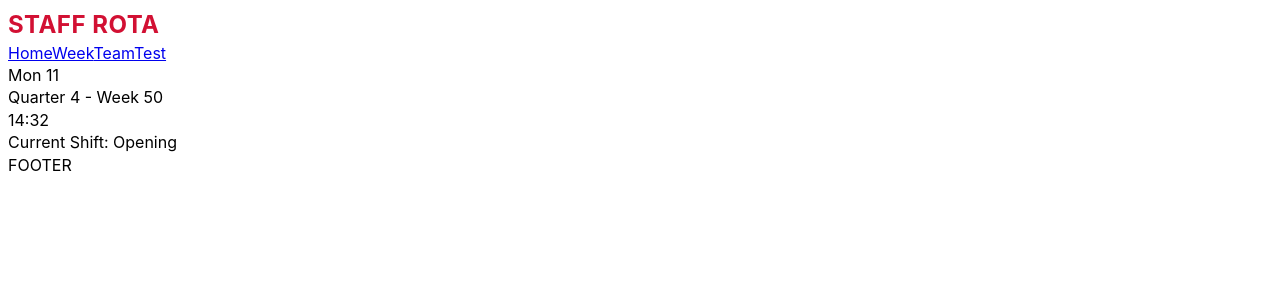
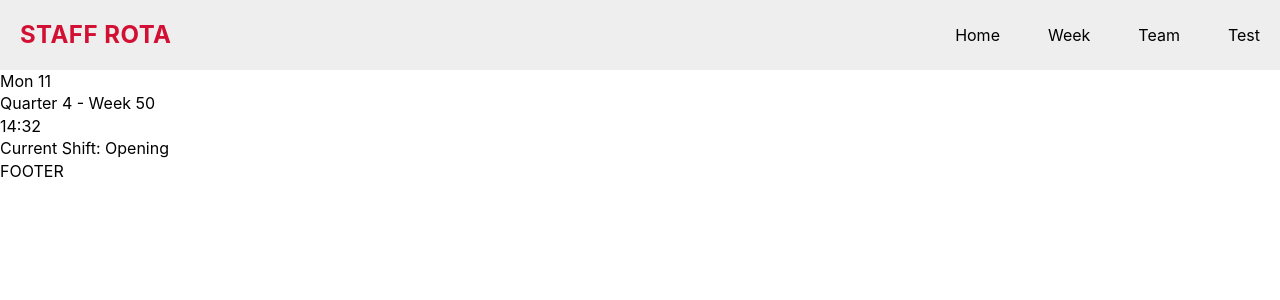
Before and after one commit to 2G2-99/staff_rota, a React (Vite) app: page / in a window 1280 px wide. Shown: the top 300 px of the page. Built offline with nearby package versions, Linux system fonts and the light colour scheme.

Commit message:
Styled Header component

```diff
--- a/src/Pages/Home.jsx
+++ b/src/Pages/Home.jsx
@@ -1,5 +1,3 @@
-import { TeamMember } from '../classes/team/teamMember';
-import Week from '../classes/weekly/week';
 import {
 	currentShift,
 	formattedDate,
@@ -21,50 +19,4 @@ function Home() {
 	);
 }
 
-// * Testing classes and methods
-const NextWeek = new Week(new Date(), 1);
-const Monday = NextWeek.days[0];
-
-const Me = new TeamMember(9, 1, 1999, 'Santiago', 'Gomez', 'sm');
-const Aranza = new TeamMember(17, 7, 1978, 'AranZaZu', 'Rodriguez', 'gm');
-const Anna = new TeamMember(23, 1, 2000, 'Anna', 'Dabby', 'crew');
-const Greta = new TeamMember(10, 5, 1994, 'greTa', 'KosCardY', 'crew');
-const Julian = new TeamMember(20, 1, 1999, 'juliAn', 'PEREZ', 'SM');
-const Jacob = new TeamMember(10, 5, 2001, 'Jacob', 'WRIGHT', 'crew');
-
-// me.setShift(Monday, '07:00', '16:00');
-// Aranza.setShift(Monday, '07:00', '16:00');
-// Anna.setShift(Monday, '07:00', '16:00');
-
-Monday.addShift(Me, '07:00', '16:00');
-Monday.addShift(Aranza, '07:00', '16:00');
-Monday.addShift(Greta, '07:00', '16:00');
-Monday.addShift(Anna, '16:00', '00:00');
-Monday.addShift(Julian, '15:00', '00:00');
-Monday.addShift(Jacob, '16:00', '00:00');
-
-console.log(Monday.shifts);
-console.log(Monday.calculateHoursOfDay());
-
-NextWeek.days[1].addShift(Me, '07:00', '16:00');
-NextWeek.days[1].addShift(Aranza, '07:00', '16:00');
-NextWeek.days[1].addShift(Greta, '07:00', '16:00');
-NextWeek.days[1].addShift(Anna, '16:00', '00:00');
-NextWeek.days[1].addShift(Julian, '15:00', '00:00');
-NextWeek.days[1].addShift(Jacob, '16:00', '00:00');
-
-NextWeek.days[1].peopleOnShift();
-console.log(NextWeek.days[1]);
-
-NextWeek.days[1].removeShift(Me);
-
-console.log(NextWeek.days[1].calculateHoursOfDay());
-console.log(NextWeek.days[1].shifts);
-
-NextWeek.days[1].peopleOnShift();
-console.log(NextWeek.days[1]);
-// * Testing classes and methods
-
 export default Home;
-
-// TODO: Implement a way to connect both TeamMember and Week classes.
--- a/src/Router/Root.jsx
+++ b/src/Router/Root.jsx
@@ -1,15 +1,24 @@
 import { Link, Outlet } from '@tanstack/react-router';
 import Header from '../components/Body/Header';
 import Footer from '../components/Body/Footer';
+import CustomLink from '../components/CustomLink';
 
 function Root() {
 	return (
 		<>
 			<Header siteTitle={'staff rota'}>
-				<Link to="/">Home</Link>
-				<Link to="/week">Week</Link>
-				<Link to="/team">Team</Link>
-				<Link to="/team/test">Test</Link>
+				<li>
+					<CustomLink to="/">Home</CustomLink>
+				</li>
+				<li>
+					<CustomLink to="/week">Week</CustomLink>
+				</li>
+				<li>
+					<CustomLink to="/team">Team</CustomLink>
+				</li>
+				<li>
+					<CustomLink to="/team/test">Test</CustomLink>
+				</li>
 			</Header>
 			<Outlet />
 			<Footer />
--- a/src/components/Body/Header.jsx
+++ b/src/components/Body/Header.jsx
@@ -1,10 +1,39 @@
+import { useState } from 'react';
 import '../../styles/Header.css';
+import { Link } from '@tanstack/react-router';
 
 function Header({ siteTitle, children }) {
+	const [isActive, setIsActive] = useState(false);
+
+	const toggleActiveClass = () => setIsActive(!isActive);
+
 	return (
-		<header>
-			<span id="site-title">{siteTitle}</span>
-			<div>{children}</div>
+		<header className="App_Header">
+			<nav className="navbar">
+				<Link to="/" className="logo">
+					<span id="site-title">{siteTitle}</span>
+				</Link>
+				<ul className={`nav_list ${isActive ? 'active' : ''}`}>{children}</ul>
+
+				{/* Hamburger Menu */}
+				<div
+					className={`nav_menu ${isActive ? 'active' : ''}`}
+					onClick={toggleActiveClass}
+				>
+					<svg
+						xmlns="http://www.w3.org/2000/svg"
+						width="2.5em"
+						height="2.5em"
+						viewBox="0 0 512 512"
+						className="icon"
+					>
+						<path
+							fill="#d21033"
+							d="M32 96v64h448V96H32zm0 128v64h448v-64H32zm0 128v64h448v-64H32z"
+						/>
+					</svg>
+				</div>
+			</nav>
 		</header>
 	);
 }
--- /dev/null
+++ b/src/components/CustomLink.jsx
@@ -0,0 +1,25 @@
+import { Link } from '@tanstack/react-router';
+import { useState } from 'react';
+import '../styles/Header.css';
+
+function CustomLink({ to, children }) {
+	const [isActive, setIsActive] = useState(false);
+
+	const toggleActiveClass = () => setIsActive(!isActive);
+	// const removeActive = () => setIsActive(false);
+
+	// const handleClick = e => {
+	// 	if (onClick) {
+	// 		onClick(e);
+	// 	}
+	// 	toggleActiveClass();
+	// };
+
+	return (
+		<Link to={to} onClick={toggleActiveClass} className="link">
+			{children}
+		</Link>
+	);
+}
+
+export default CustomLink;
--- a/src/styles/Header.css
+++ b/src/styles/Header.css
@@ -1,7 +1,83 @@
-#site-title {
+* {
+	padding: 0;
+	margin: 0;
+	box-sizing: border-box;
+}
+
+ul {
+	list-style: none;
+	text-decoration: none;
+	padding: 0;
+	margin: 0;
+
+	.link {
+		text-decoration: none;
+		color: var(--black);
+		user-select: none;
+	}
+}
+
+.logo {
+	text-decoration: none;
 	font-size: var(--lg-text);
 	color: var(--red-tape);
 	font-weight: bolder;
 	text-transform: uppercase;
 	letter-spacing: 0.5px;
+	user-select: none;
 }
+
+/* navbar */
+.navbar {
+	background-color: var(--light-grey);
+	padding: 0.75rem 1.25rem;
+	display: flex;
+	justify-content: space-between;
+	align-items: center;
+	gap: 2.5rem;
+	min-height: 70px;
+
+	.nav_list {
+		display: flex;
+		justify-content: space-between;
+		align-items: center;
+		gap: 3rem;
+	}
+
+	.nav_menu {
+		display: none;
+	}
+}
+
+/* media queries */
+@media screen and (max-width: 768px) {
+	.navbar {
+		padding: 0.5rem 1rem;
+		justify-content: space-between;
+
+		.nav_menu {
+			display: block;
+			cursor: pointer;
+		}
+
+		.nav_list {
+			position: absolute;
+			flex-direction: column;
+			justify-content: flex-start;
+			gap: 1.75rem;
+			top: 70px;
+			left: -100%;
+			text-align: start;
+			width: 100%;
+			transition: 0.7s ease-in-out;
+			background-color: var(--light-grey);
+			padding: 10px;
+			transition: 0.7s ease-in-out;
+			height: 100vh;
+		}
+	}
+
+	.nav_list.active {
+		left: 0;
+	}
+}
```
